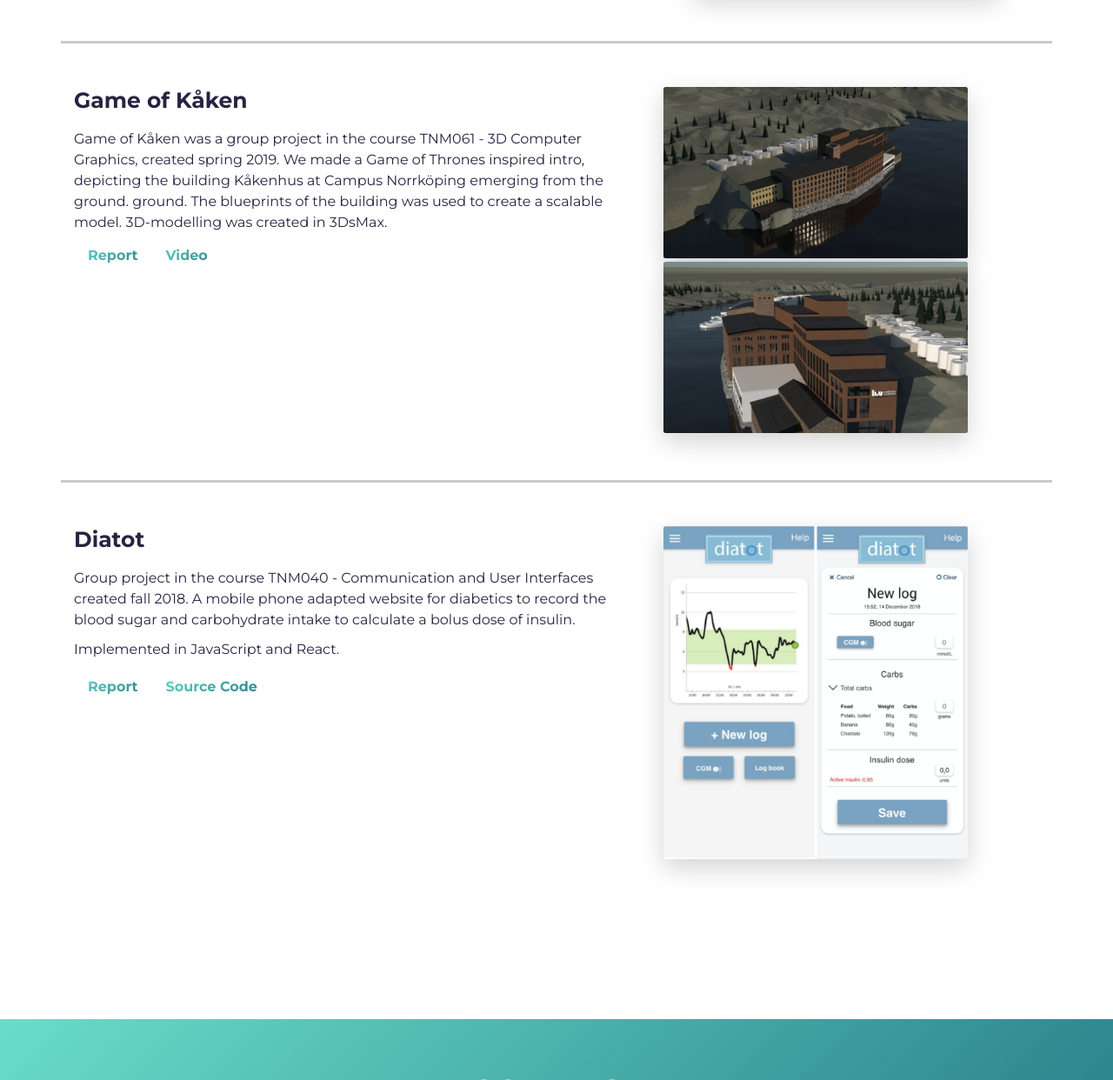
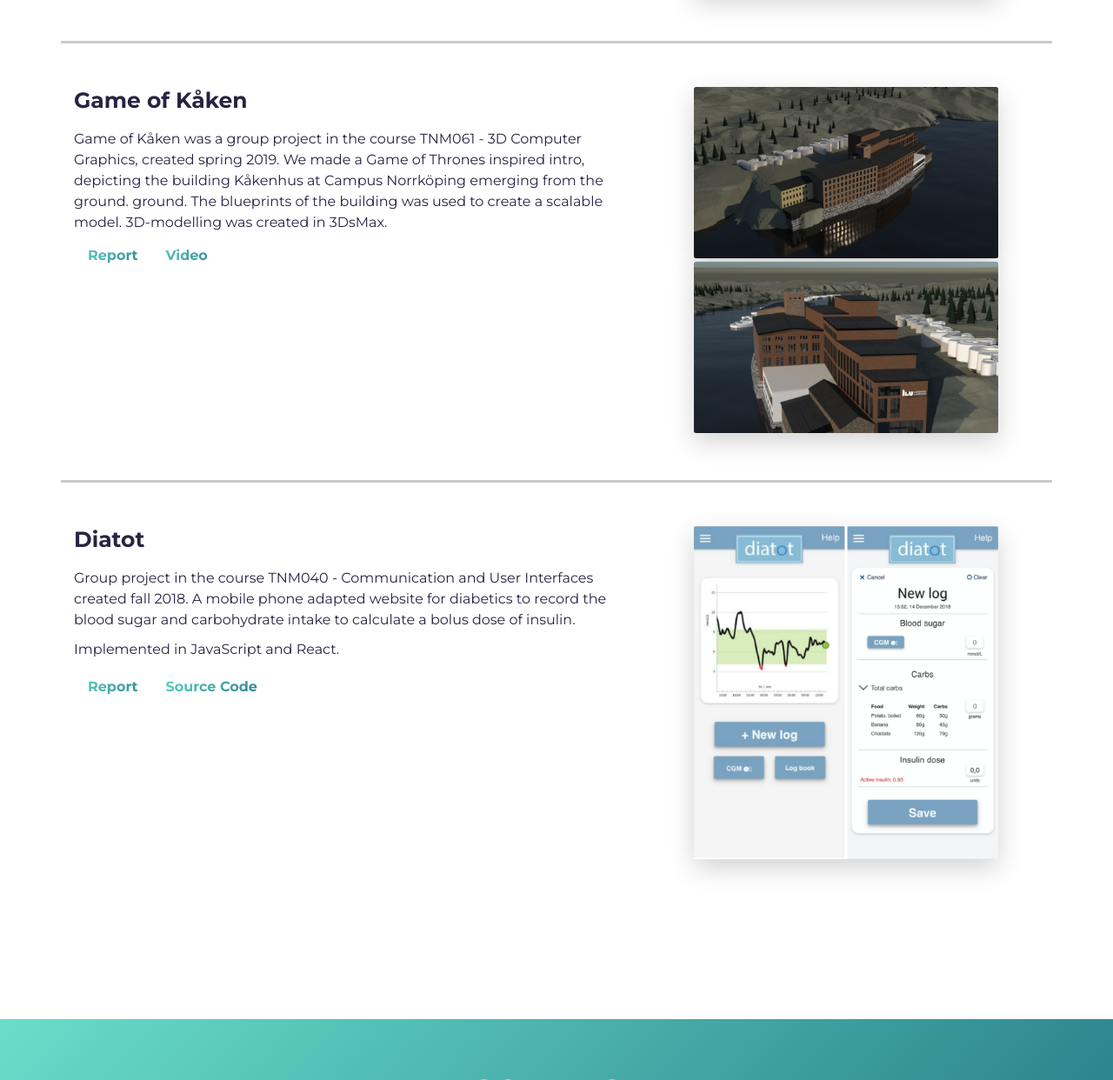
Before and after one commit to iriskotsinas/portfolio, a Gatsby site: page / in a window 1280 px wide. Shown: the part 3863-5105 px from the top of the page at 87% size. Built offline with nearby package versions, Linux system fonts and the light colour scheme; Gatsby itself is replaced by a stand-in of ours.

Commit message:
minor fixes

```diff
--- a/src/components/Projects/Projects.jsx
+++ b/src/components/Projects/Projects.jsx
@@ -337,7 +337,7 @@ const Projects = () => {
                   </div>
                 </Fade>
               </Col>
-              <Col className="column-project" lg={3} sm={12}>
+              <Col className="column-project" lg={5} sm={12}>
                 {' '}
                 <Fade
                   right={isDesktop}
@@ -399,7 +399,7 @@ const Projects = () => {
                   </div>
                 </Fade>
               </Col>
-              <Col className="column-project" lg={3} sm={12}>
+              <Col className="column-project" lg={5} sm={12}>
                 {' '}
                 <Fade
                   right={isDesktop}
```
